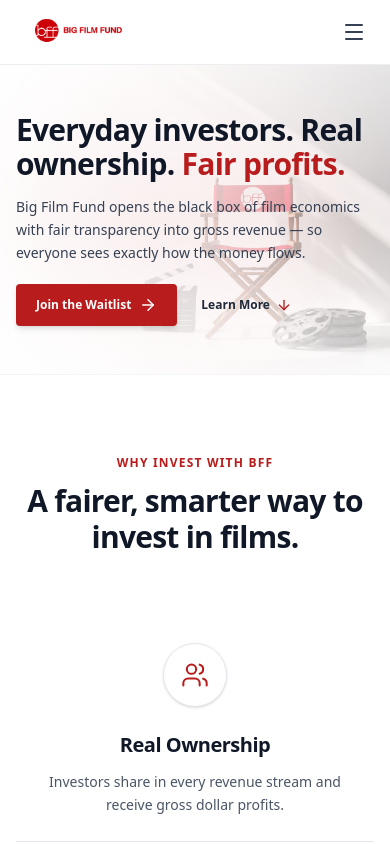
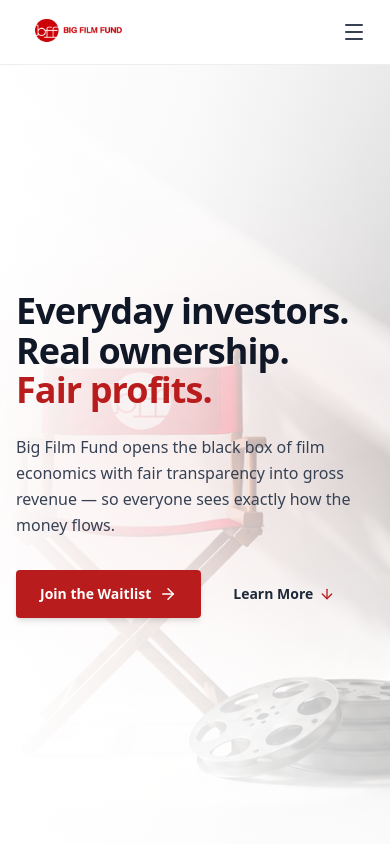
Before and after one commit to ChHashim88/bff3, a Next.js app: page / in a window 390 px wide. Shown: the top 844 px of the page. Built offline with nearby package versions, Linux system fonts and the light colour scheme.

Commit message:
style: set Hero section to full screen min-height on mobile view with centered vertical layout

```diff
--- a/src/components/sections/Hero.tsx
+++ b/src/components/sections/Hero.tsx
@@ -10,7 +10,7 @@ interface HeroProps {
 
 export default function Hero({ onOpenWaitlist }: HeroProps) {
   return (
-    <section className="relative w-full py-12 sm:py-20 lg:py-24 sm:min-h-[calc(100vh-80px)] flex flex-col justify-center overflow-hidden border-b border-gray-100 bg-white">
+    <section className="relative w-full min-h-[calc(100vh-64px)] sm:min-h-[calc(100vh-80px)] flex flex-col justify-center py-12 sm:py-20 lg:py-24 overflow-hidden border-b border-gray-100 bg-white">
       {/* Hero Background Image */}
       <div className="absolute inset-0 z-0 overflow-hidden">
         <motion.div
@@ -39,29 +39,27 @@ export default function Hero({ onOpenWaitlist }: HeroProps) {
         />
 
         {/* Creative Mobile Subtle Gradient Overlay for High Text Legibility */}
-        <div className="block sm:hidden absolute inset-0 bg-gradient-to-b from-white/70 via-white/40 to-white/80 pointer-events-none" />
+        <div className="block sm:hidden absolute inset-0 bg-gradient-to-b from-white/75 via-white/45 to-white/85 pointer-events-none" />
       </div>
 
       <div className="relative z-10 max-w-7xl mx-auto px-4 sm:px-6 lg:px-8 w-full">
-        <div className="max-w-3xl space-y-5 sm:space-y-8">
+        <div className="max-w-3xl space-y-6 sm:space-y-8">
           <motion.div
             initial={{ opacity: 0, y: 25 }}
             animate={{ opacity: 1, y: 0 }}
             transition={{ duration: 0.8, ease: [0.215, 0.61, 0.355, 1] }}
-            className="space-y-4 sm:space-y-8"
+            className="space-y-6 sm:space-y-8"
           >
             <motion.h1
               initial={{ opacity: 0, y: 20 }}
               animate={{ opacity: 1, y: 0 }}
               transition={{ duration: 0.8, delay: 0.1, ease: "easeOut" }}
-              className="text-3xl sm:text-5xl lg:text-6xl xl:text-7xl font-semibold text-gray-900 tracking-tight leading-[1.12] sm:leading-[1.08]"
+              className="text-4xl sm:text-5xl lg:text-6xl xl:text-7xl font-semibold text-gray-900 tracking-tight leading-[1.1] sm:leading-[1.08]"
             >
               Everyday investors.
-              <br className="hidden sm:inline" />{" "}
-              <span className="sm:hidden"> </span>
+              <br />
               Real ownership.
-              <br className="hidden sm:inline" />{" "}
-              <span className="sm:hidden"> </span>
+              <br />
               <span className="text-[#B91C1C]">Fair profits.</span>
             </motion.h1>
 
@@ -69,7 +67,7 @@ export default function Hero({ onOpenWaitlist }: HeroProps) {
               initial={{ opacity: 0, y: 20 }}
               animate={{ opacity: 1, y: 0 }}
               transition={{ duration: 0.8, delay: 0.25, ease: "easeOut" }}
-              className="text-sm sm:text-lg lg:text-xl text-gray-700 font-medium max-w-2xl leading-relaxed"
+              className="text-base sm:text-lg lg:text-xl text-gray-700 font-medium max-w-2xl leading-relaxed"
             >
               Big Film Fund opens the black box of film economics with fair transparency into gross revenue — so everyone sees exactly how the money flows.
             </motion.p>
@@ -78,13 +76,13 @@ export default function Hero({ onOpenWaitlist }: HeroProps) {
               initial={{ opacity: 0, y: 20 }}
               animate={{ opacity: 1, y: 0 }}
               transition={{ duration: 0.8, delay: 0.4, ease: "easeOut" }}
-              className="flex flex-wrap items-center gap-3 sm:gap-6 pt-1 sm:pt-2"
+              className="flex flex-wrap items-center gap-4 sm:gap-6 pt-2"
             >
               <motion.button
                 onClick={onOpenWaitlist}
                 whileHover={{ scale: 1.03 }}
                 whileTap={{ scale: 0.97 }}
-                className="inline-flex items-center gap-2 bg-[#B91C1C] hover:bg-[#991B1B] text-white text-xs sm:text-base font-semibold px-5 sm:px-8 py-3 sm:py-3.5 rounded-sm transition-all duration-200 shadow-md cursor-pointer group"
+                className="inline-flex items-center gap-2 bg-[#B91C1C] hover:bg-[#991B1B] text-white text-sm sm:text-base font-semibold px-6 sm:px-8 py-3.5 rounded-sm transition-all duration-200 shadow-md cursor-pointer group"
               >
                 <span>Join the Waitlist</span>
                 <ArrowRight size={18} className="group-hover:translate-x-1 transition-transform" />
@@ -93,7 +91,7 @@ export default function Hero({ onOpenWaitlist }: HeroProps) {
               <motion.a
                 href="#why-bff"
                 whileHover={{ x: 3 }}
-                className="inline-flex items-center gap-1.5 text-xs sm:text-base font-semibold text-gray-800 hover:text-[#B91C1C] px-3 sm:px-4 py-2.5 sm:py-3 transition-colors duration-200 group"
+                className="inline-flex items-center gap-1.5 text-sm sm:text-base font-semibold text-gray-800 hover:text-[#B91C1C] px-4 py-3 transition-colors duration-200 group"
               >
                 <span>Learn More</span>
                 <ArrowDown size={16} className="group-hover:translate-y-1 transition-transform text-[#B91C1C]" />
```
